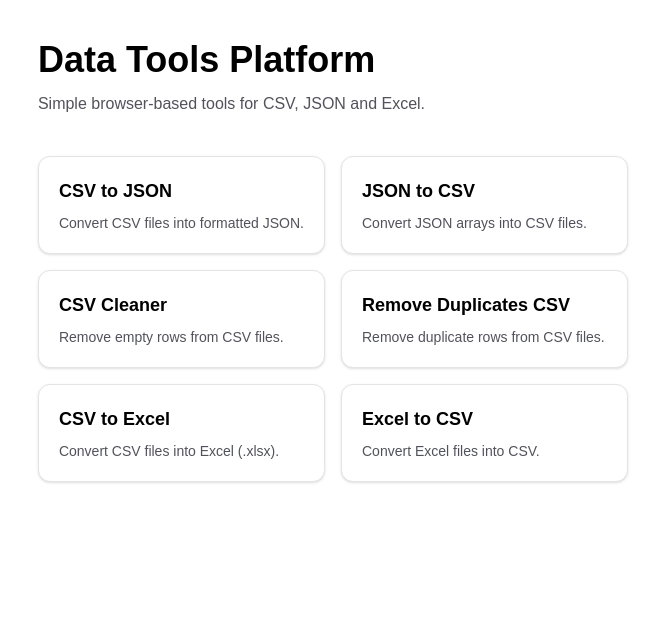
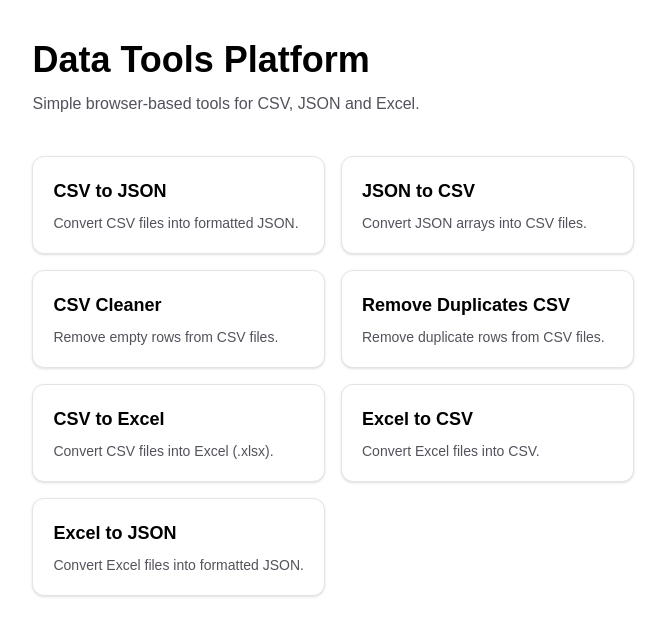
Before and after one commit to kike-Pinto/data-tools-platform, a Next.js app: page / in a window 1280 px wide. Shown: the top 636 px of the page, without its empty margins (307-972 px from the left). Built offline with nearby package versions, Linux system fonts and the light colour scheme.

Commit message:
Add tool Excel to JSON

```diff
--- /dev/null
+++ b/src/processors/excelToJson.ts
@@ -0,0 +1,28 @@
+import * as XLSX from 'xlsx'
+import { fileToArrayBuffer } from '@/lib/file'
+import { ensurePrettyJson } from '@/lib/text'
+import type { ToolProcessor } from '@/tools/types'
+
+export const excelToJsonProcessor: ToolProcessor = async ({ file }) => {
+  if (!file) {
+    throw new Error('Debes subir un archivo Excel.')
+  }
+
+  const buffer = await fileToArrayBuffer(file)
+  const workbook = XLSX.read(buffer, { type: 'array' })
+
+  const firstSheetName = workbook.SheetNames[0]
+
+  if (!firstSheetName) {
+    throw new Error('El archivo Excel no tiene hojas.')
+  }
+
+  const worksheet = workbook.Sheets[firstSheetName]
+  const json = XLSX.utils.sheet_to_json<Record<string, unknown>>(worksheet)
+
+  return {
+    kind: 'text',
+    title: 'JSON result',
+    text: ensurePrettyJson(json),
+  }
+}
--- a/src/processors/registry.ts
+++ b/src/processors/registry.ts
@@ -7,6 +7,7 @@ import { csvCleanerProcessor } from './csvCleaner'
 import { removeDuplicatesCsvProcessor } from './removeDuplicatesCsv'
 import { csvToExcelProcessor } from './csvToExcel'
 import { excelToCsvProcessor } from './excelToCsv'
+import { excelToJsonProcessor } from './excelToJson'
 
 export const processorRegistry: Record<string, ToolProcessor> = {
   csvToJson: csvToJsonProcessor,
@@ -15,4 +16,5 @@ export const processorRegistry: Record<string, ToolProcessor> = {
   removeDuplicatesCsv: removeDuplicatesCsvProcessor,
   csvToExcel: csvToExcelProcessor,
   excelToCsv: excelToCsvProcessor,
+  excelToJson: excelToJsonProcessor,
 }
--- /dev/null
+++ b/src/tools/configs/excel-to-json.ts
@@ -0,0 +1,21 @@
+import type { ToolConfig } from '@/tools/types'
+
+export const excelToJsonTool: ToolConfig = {
+  slug: 'excel-to-json',
+  name: 'Excel to JSON',
+  description: 'Convert Excel files into formatted JSON.',
+  category: 'excel',
+  input: {
+    kind: 'file',
+    accept:
+      '.xlsx,.xls,application/vnd.ms-excel,application/vnd.openxmlformats-officedocument.spreadsheetml.sheet',
+  },
+  output: {
+    kind: 'text',
+  },
+  seo: {
+    title: 'Excel to JSON Converter',
+    description: 'Convert Excel files to JSON instantly.',
+  },
+  processorKey: 'excelToJson',
+}
--- a/src/tools/registry.ts
+++ b/src/tools/registry.ts
@@ -21,6 +21,7 @@ import { csvCleanerTool } from './configs/csv-cleaner'
 import { removeDuplicatesCsvTool } from './configs/remove-duplicates-csv'
 import { csvToExcelTool } from './configs/csv-to-excel'
 import { excelToCsvTool } from './configs/excel-to-csv'
+import { excelToJsonTool } from './configs/excel-to-json'
 
 export const toolRegistry: Record<string, ToolConfig> = {
   'csv-to-json': csvToJsonTool,
@@ -29,6 +30,7 @@ export const toolRegistry: Record<string, ToolConfig> = {
   'remove-duplicates-csv': removeDuplicatesCsvTool,
   'csv-to-excel': csvToExcelTool,
   'excel-to-csv': excelToCsvTool,
+  'excel-to-json': excelToJsonTool,
 }
 
 export const allTools = Object.values(toolRegistry)
```
